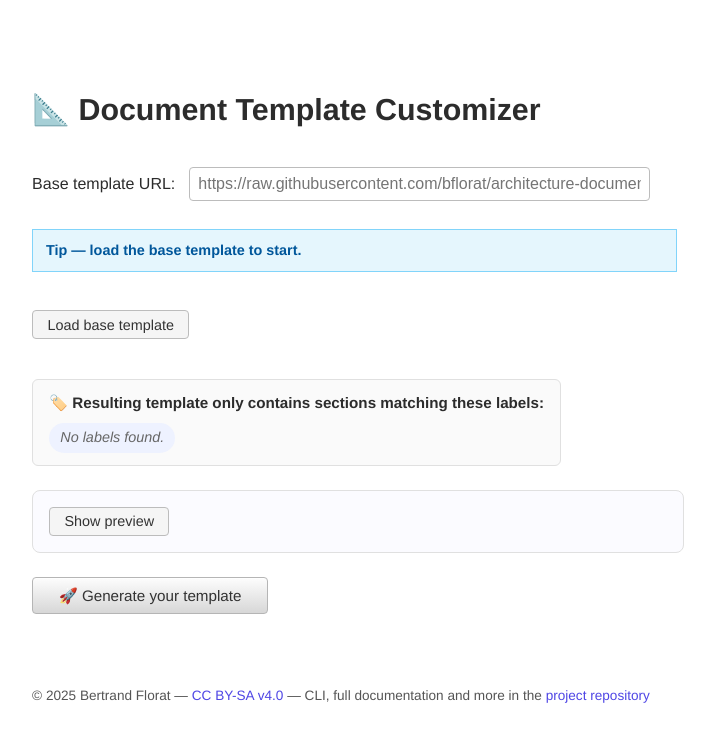
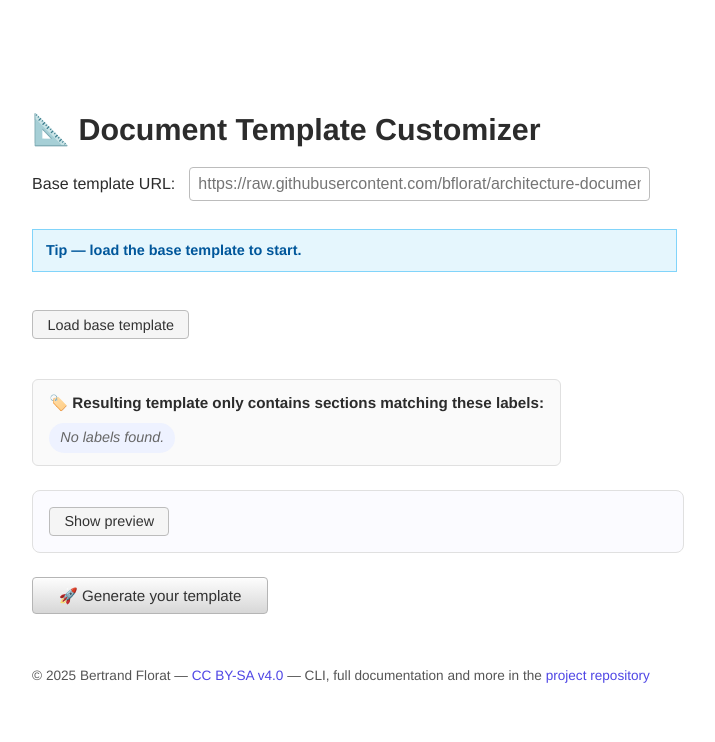
Before and after one commit to bflorat/document-template-customizer, a React (Vite) app: page / in a window 1280 px wide. Shown: the top 742 px of the page, without its empty margins (299-1014 px from the left). Built offline with nearby package versions, Linux system fonts and the light colour scheme.

Commit message:
UI spacing: reduce vertical gap between header and form (Base template URL) by lowering .app container gap

```diff
--- a/src/App.css
+++ b/src/App.css
@@ -9,7 +9,7 @@
 .app {
   display: flex;
   flex-direction: column;
-  gap: 2.5rem;
+  gap: 1.25rem;
 }
 
 .app-footer {
```
